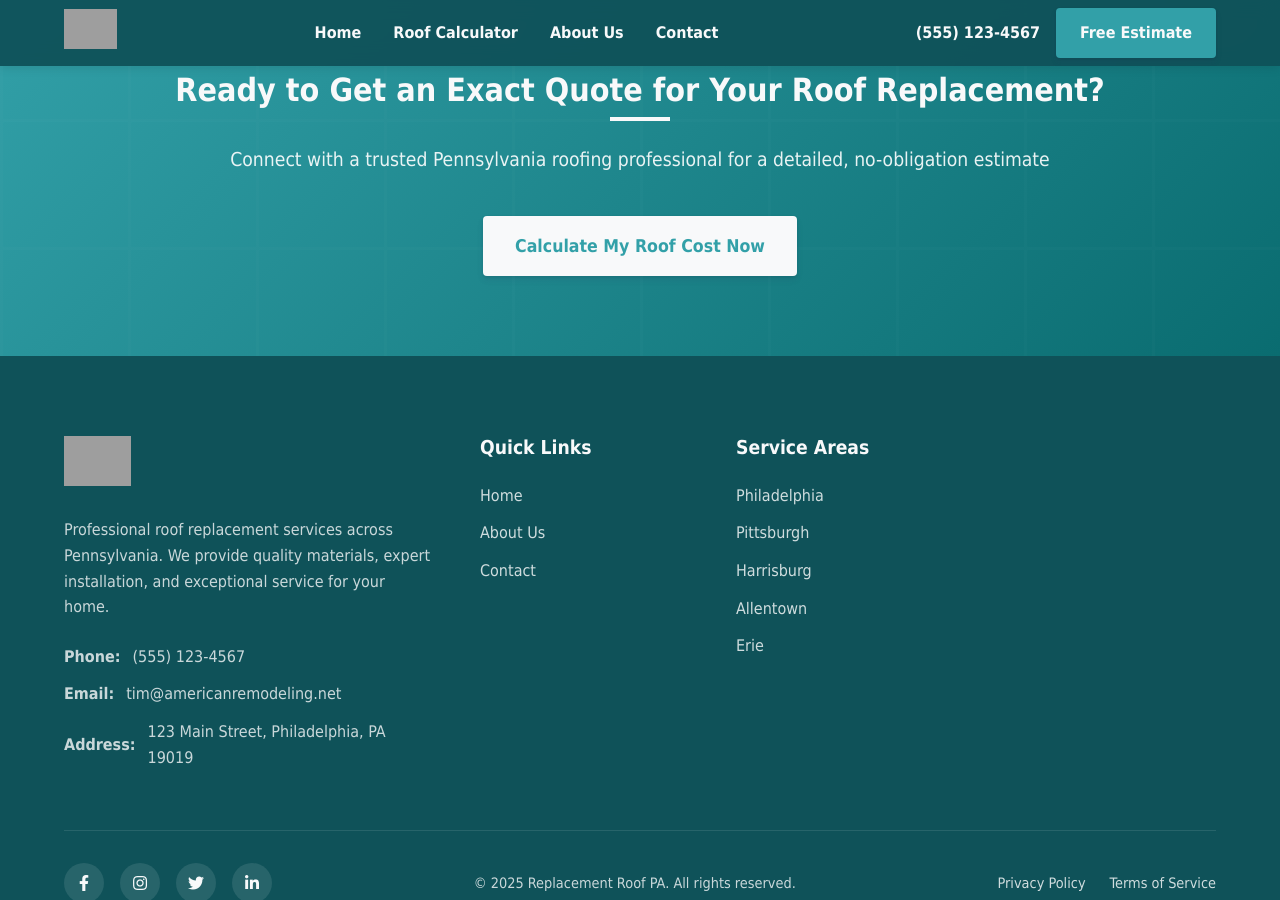
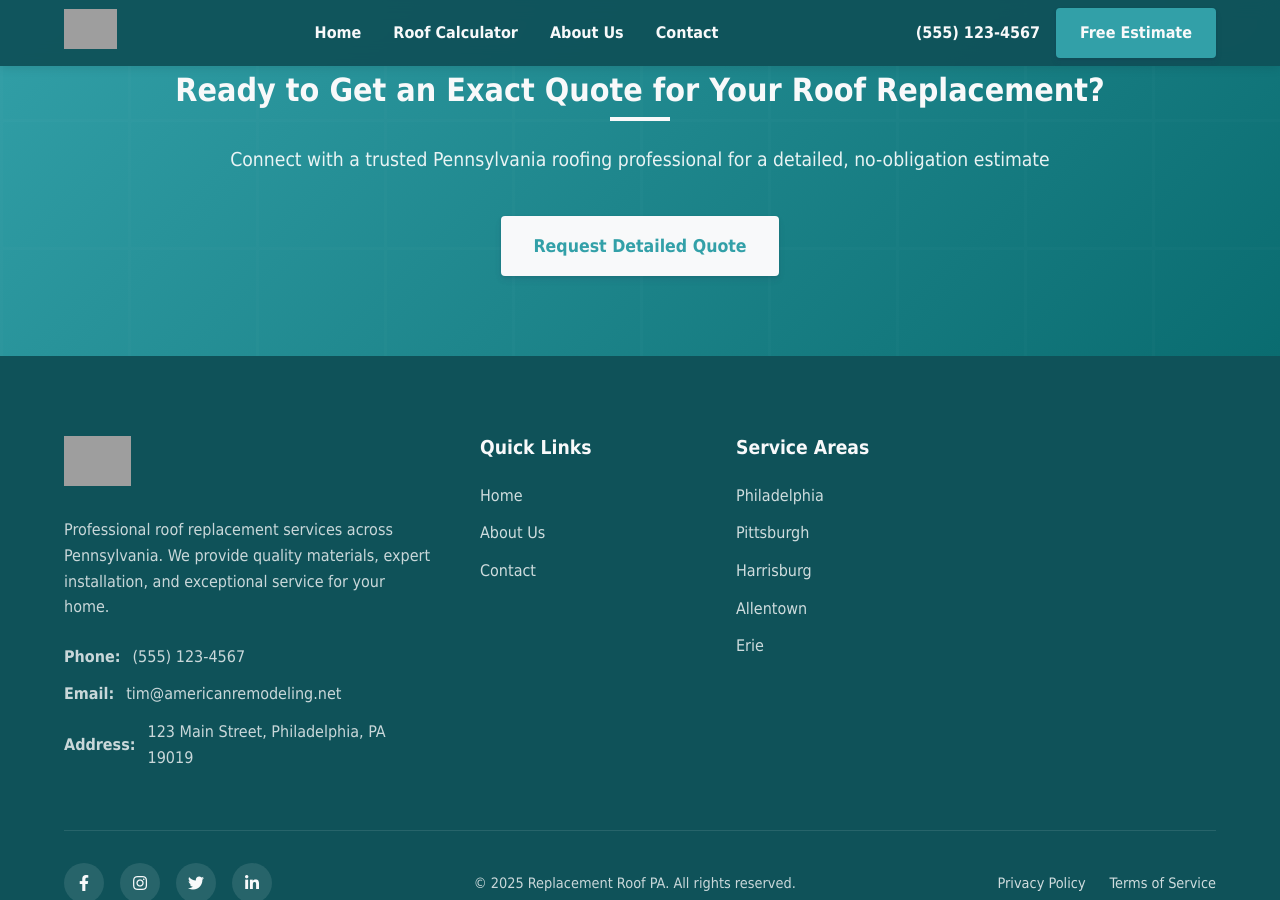
Before and after one commit to tim-amredev/replacement-roof-pa, a Jekyll site: the page built from calculator.html, in a window 1280 px wide and 900 px high, scrolled down 6643 px. Built offline with Jekyll 4.4.1, drawn with Linux system fonts in a browser that asks for light colours; some web fonts are replaced; grey boxes are pictures that could not be loaded.

Commit message:
Update calculator.html

```diff
--- a/calculator.html
+++ b/calculator.html
@@ -853,7 +853,7 @@ description: Use our interactive roof replacement calculator to get accurate, up
   <div class="container">
     <h2>Ready to Get an Exact Quote for Your Roof Replacement?</h2>
     <p>Connect with a trusted Pennsylvania roofing professional for a detailed, no-obligation estimate</p>
-    <a href="#advanced-roofing-calculator" class="btn btn-primary btn-large">Calculate My Roof Cost Now</a>
+    <a href="{{ site.baseurl }}/roof-questionnaire" class="btn btn-primary btn-large">Request Detailed Quote</a>
   </div>
 </section>
 
```
